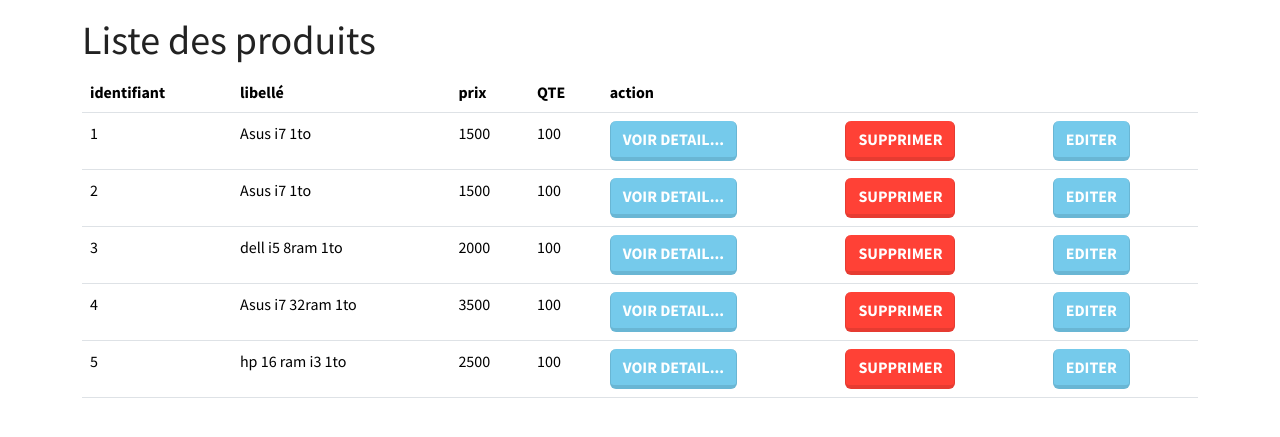
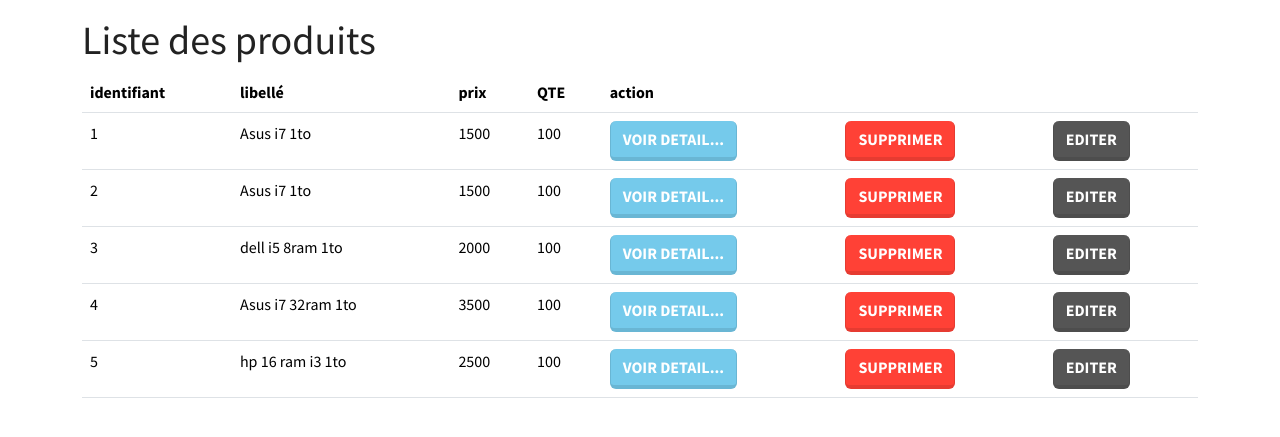
Before and after one commit to oubaidboussaidi/E-commerce-miniprojet, a PHP site: page /admin/All.php in a window 1280 px wide. Shown: the part 60-497 px from the top of the page. Run offline with PHP 8.4, Linux system fonts and the light colour scheme; data comes from the database, SQL or seed files in the repository; some libraries are stand-ins or nearby versions.

Commit message:
modified buttons class color in all.php

```diff
--- a/admin/All.php
+++ b/admin/All.php
@@ -26,7 +26,7 @@
             <td><?=$produit[3]?></td>
             <td><a href="detail.php?id=<?=$produit[0]?>" class="btn btn-info btn-sn">Voir detail...</a></td>
             <td><a href="Delete.php?id=<?=$produit[0]?>" class="btn btn-danger btn-sn">Supprimer</a></td>
-            <td><a href="update.php?id=<?=$produit[0]?>" class="btn btn-info btn-sn">Editer</a></td>
+            <td><a href="update.php?id=<?=$produit[0]?>" class="btn btn-dark btn-sn">Editer</a></td>
         </tr>
         <?php
         }
```
